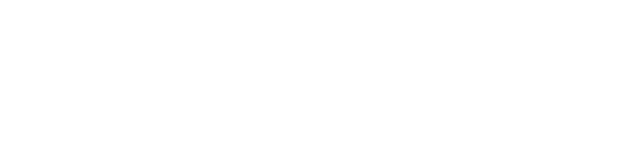
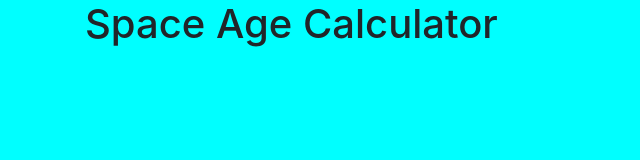
Before and after one commit to svealinnea/Space-Age, a website built with webpack: page src/index.html in a window 1280 px wide. Shown: the whole page, without its empty margins (0-640 px from the left). Built offline with nearby package versions, Linux system fonts and the light colour scheme.

Commit message:
first spec

```diff
--- a/src/css/styles.css
+++ b/src/css/styles.css
@@ -0,0 +1,3 @@
+body {
+  background-color: aqua;
+}
--- a/src/index.html
+++ b/src/index.html
@@ -5,6 +5,6 @@
 </head>
 <body>
   <div class="container">
-    </div>
+    <h1>Space Age Calculator</h1>
   </div>
 </body>
```
Also changed, not shown: _tests_/spaceage.test.js (renamed from _tests_/player.test.js), src/main.js (line endings or trailing spaces), 1 other file.
